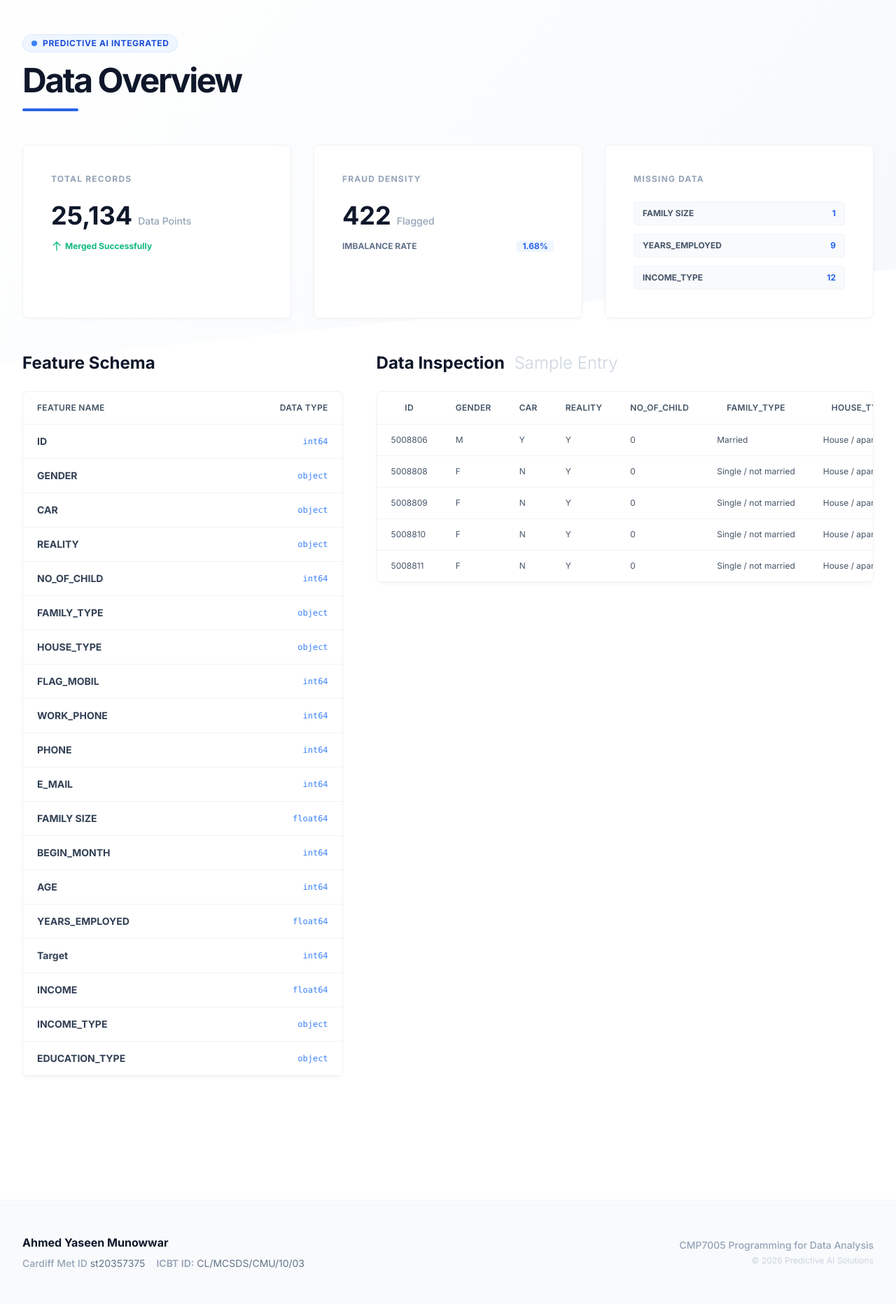
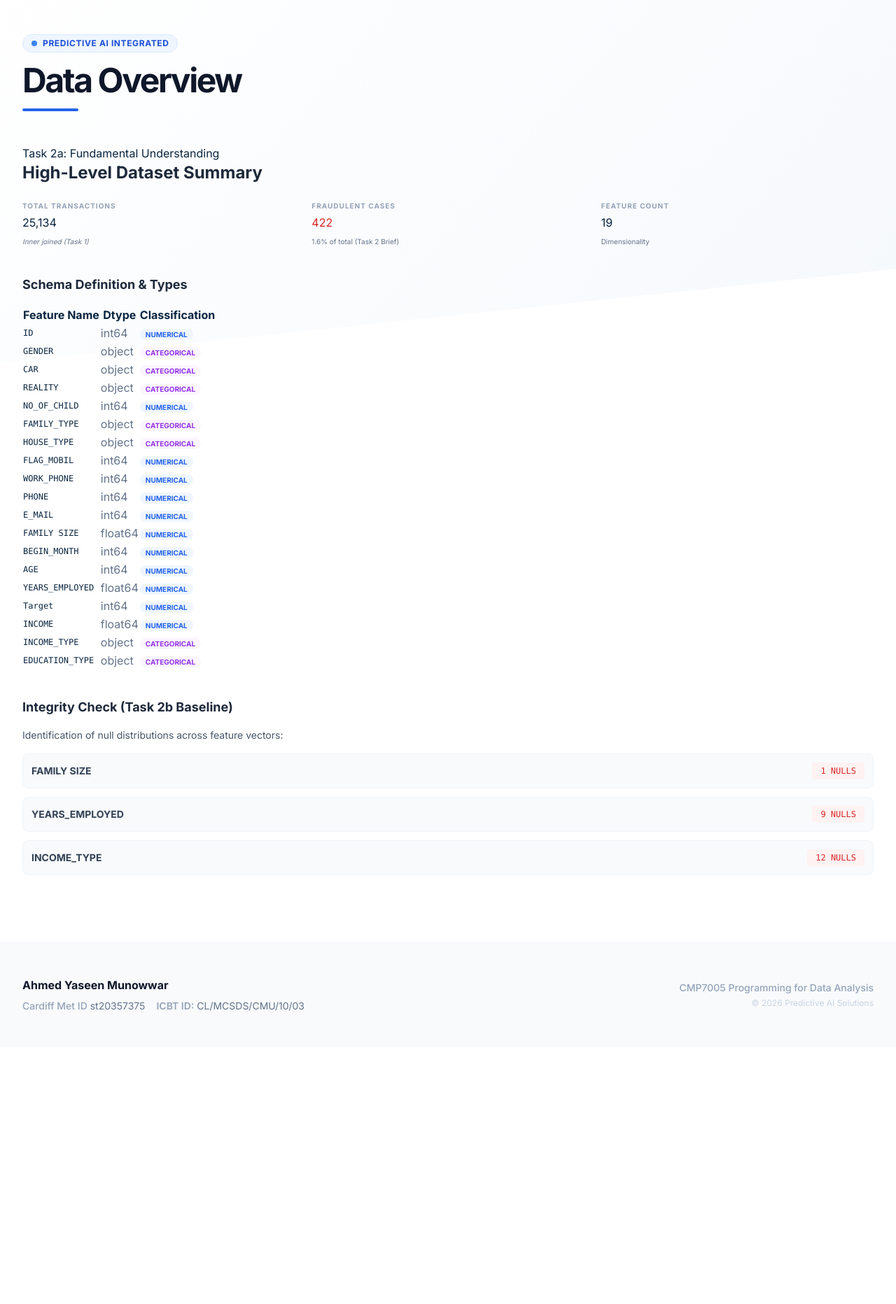
Before and after one commit to YaseenMunowwar/st20357375-CMP7005PRAC1-credit-card-fraud, a FastAPI app: page /overview in a window 1280 px wide. Shown: the part 81-1945 px from the top of the page at 70% size. After the commit the page ends 1526 px from the top, so only its background shows below. Run offline with FastAPI, Linux system fonts and the light colour scheme; some libraries are stand-ins or nearby versions.

Commit message:
updated data overview stat cards

```diff
--- a/app/templates/data_overview.html
+++ b/app/templates/data_overview.html
@@ -1,99 +1,77 @@
 {% extends "base.html" %}
 
 {% block content %}
-<div class="space-y-12 pb-20">
-    <!-- Stat Grid -->
-    <div class="grid md:grid-cols-3 gap-8">
-        <div class="white-card p-10">
-            <h3 class="text-xs font-bold text-slate-400 uppercase tracking-widest mb-6">Total Records</h3>
-            <div class="flex items-baseline gap-2">
-                <p class="text-4xl font-extrabold text-slate-900">{{ "{:,}".format(dataset_shape[0]) }}</p>
-                <p class="text-slate-400 text-sm font-medium">Data Points</p>
+<div class="space-y-10">
+    <section>
+        <span class="section-label">Task 2a: Fundamental Understanding</span>
+        <h3 class="text-2xl font-bold text-slate-800 mb-6">High-Level Dataset Summary</h3>
+
+        <div class="grid md:grid-cols-3 gap-6">
+            <div class="data-card">
+                <p class="text-[10px] font-bold text-slate-400 uppercase tracking-widest mb-1">Total Transactions</p>
+                <div class="stat-value">{{ "{:,}".format(dataset_shape[0]) }}</div>
+                <p class="text-[10px] text-slate-500 mt-2 italic">Inner joined (Task 1)</p>
             </div>
-            <div class="mt-4 flex items-center gap-1 text-xs font-bold text-emerald-500">
-                <svg class="h-4 w-4" fill="none" viewBox="0 0 24 24" stroke="currentColor">
-                    <path stroke-linecap="round" stroke-linejoin="round" stroke-width="2" d="M5 10l7-7m0 0l7 7m-7-7v18" />
-                </svg>
-                Merged Successfully
+
+            <div class="data-card">
+                <p class="text-[10px] font-bold text-slate-400 uppercase tracking-widest mb-1">Fraudulent Cases</p>
+                <div class="stat-value text-red-600">{{ "{:,}".format(fraud_count) }}</div>
+                <p class="text-[10px] text-slate-500 mt-2">1.6% of total (Task 2 Brief)</p>
+            </div>
+
+            <div class="data-card">
+                <p class="text-[10px] font-bold text-slate-400 uppercase tracking-widest mb-1">Feature Count</p>
+                <div class="stat-value">{{ dataset_shape[1] }}</div>
+                <p class="text-[10px] text-slate-500 mt-2">Dimensionality</p>
             </div>
         </div>
+    </section>
 
-        <div class="white-card p-10">
-            <h3 class="text-xs font-bold text-slate-400 uppercase tracking-widest mb-6">Fraud Density</h3>
-            <div class="flex items-baseline gap-2">
-                <p class="text-4xl font-extrabold text-slate-900">{{ fraud_count }}</p>
-                <p class="text-slate-400 text-sm font-medium">Flagged</p>
-            </div>
-            <div class="mt-4 text-xs font-bold text-slate-500 flex justify-between items-center">
-                <span>IMBALANCE RATE</span>
-                <span class="text-blue-600 bg-blue-50 px-2 py-0.5 rounded leading-none">1.68%</span>
-            </div>
-        </div>
-
-        <div class="white-card p-10">
-            <h3 class="text-xs font-bold text-slate-400 uppercase tracking-widest mb-6">Missing Data</h3>
-            <div class="space-y-3">
-                {% if missing_summary %}
-                    {% for key, value in missing_summary.items() %}
-                        <div class="flex justify-between items-center bg-slate-50 px-3 py-2 rounded border border-slate-100">
-                             <span class="text-xs font-bold text-slate-600 truncate mr-2">{{ key }}</span>
-                             <span class="text-xs font-black text-blue-600">{{ value }}</span>
-                        </div>
-                    {% endfor %}
-                {% else %}
-                    <p class="text-slate-500 text-sm italic">Dataset integrity verified (0 missing).</p>
-                {% endif %}
-            </div>
-        </div>
-    </div>
-
-    <!-- Data Tables Grid -->
-    <div class="grid lg:grid-cols-5 gap-12">
-        <div class="lg:col-span-2">
-             <h4 class="text-2xl font-black text-slate-900 mb-6">Feature Schema</h4>
-             <div class="white-card overflow-hidden">
-                <table class="stripe-table w-full">
+    <section>
+        <h3 class="text-lg font-bold text-slate-800 mb-4">Schema Definition & Types</h3>
+        <div class="data-card overflow-hidden !p-0">
+            <table class="tech-table">
                 <thead>
                     <tr>
-                            <th class="text-left">Feature Name</th>
-                            <th class="text-right">Data Type</th>
+                        <th>Feature Name</th>
+                        <th>Dtype</th>
+                        <th>Classification</th>
                     </tr>
                 </thead>
                 <tbody>
                     {% for col, dtype in column_types.items() %}
                     <tr>
-                            <td class="font-bold text-slate-700 text-sm">{{ col }}</td>
-                            <td class="text-right font-mono text-xs text-blue-500">{{ dtype }}</td>
+                        <td class="font-mono text-xs">{{ col }}</td>
+                        <td class="text-slate-500">{{ dtype }}</td>
+                        <td>
+                            {% if dtype == 'object' %}
+                            <span class="px-2 py-0.5 bg-purple-50 text-purple-600 rounded-full text-[10px] font-bold uppercase">Categorical</span>
+                            {% else %}
+                            <span class="px-2 py-0.5 bg-blue-50 text-blue-600 rounded-full text-[10px] font-bold uppercase">Numerical</span>
+                            {% endif %}
+                        </td>
                     </tr>
                     {% endfor %}
                 </tbody>
             </table>
         </div>
+    </section>
+
+    {% if missing_summary %}
+    <section>
+        <h3 class="text-lg font-bold text-slate-800 mb-4">Integrity Check (Task 2b Baseline)</h3>
+        <div class="data-card">
+            <p class="text-sm text-slate-600 mb-4">Identification of null distributions across feature vectors:</p>
+            <div class="space-y-3">
+                {% for col, count in missing_summary.items() %}
+                <div class="flex items-center justify-between p-3 bg-slate-50 rounded-lg border border-slate-100">
+                    <span class="font-bold text-slate-700 text-sm">{{ col }}</span>
+                    <span class="px-3 py-1 bg-red-50 text-red-600 rounded font-mono text-xs">{{ count }} NULLS</span>
                 </div>
-
-        <div class="lg:col-span-3">
-            <h4 class="text-2xl font-black text-slate-900 mb-6">Data Inspection <span class="text-slate-300 font-light ml-2">Sample Entry</span></h4>
-            <div class="white-card overflow-x-auto">
-                 <table class="stripe-table w-full">
-                    <thead>
-                        <tr>
-                            {% for col in sample_rows[0].keys() %}
-                            <th class="whitespace-nowrap">{{ col }}</th>
                 {% endfor %}
-                        </tr>
-                    </thead>
-                    <tbody>
-                        {% for row in sample_rows %}
-                        <tr class="hover:bg-slate-50 transition-colors">
-                            {% for value in row.values() %}
-                            <td class="text-xs text-slate-600 whitespace-nowrap">{{ value }}</td>
-                            {% endfor %}
-                        </tr>
-                        {% endfor %}
-                    </tbody>
-                </table>
             </div>
         </div>
-    </div>
+    </section>
+    {% endif %}
 </div>
 {% endblock %}
```
Lines whose indentation alone changed are shown as unchanged.
